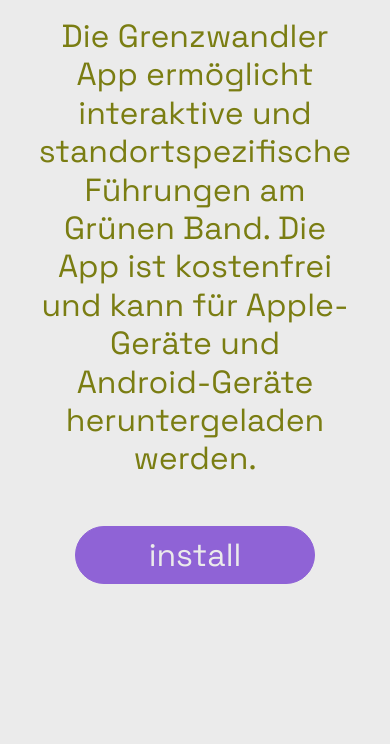
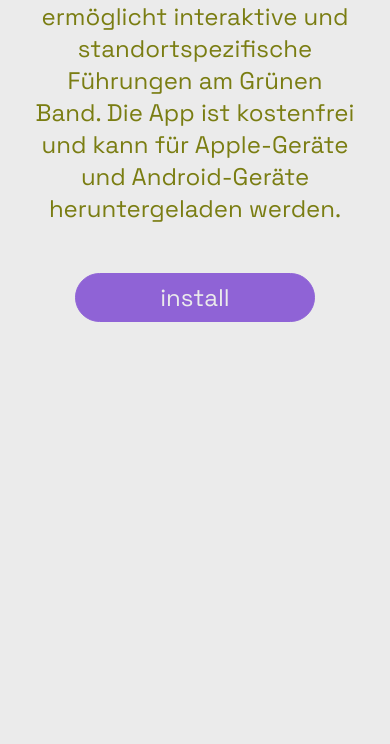
Before and after one commit to magdxalena/grenzwandler, a plain HTML site: page index.html in a window 390 px wide. Shown: the part 431-1175 px from the top of the page. After the commit the page ends 844 px from the top, so only its background shows below. Drawn offline with Linux system fonts and the light colour scheme.

Commit message:
mobile version

```diff
--- a/style.css
+++ b/style.css
@@ -89,3 +89,22 @@
   display: flex;
   align-items: center;
 }
+
+@media screen and (max-width: 600px) {
+  p {
+    font-size: 1.5rem;
+    line-height: 2rem;
+  }
+
+  body {
+    padding: 2rem 2rem 5rem 2rem;
+  }
+
+  .button {
+    font-size: 1.5rem;
+    padding: 0.5rem 2rem 0.5rem 2rem;
+  }
+
+
+
+}
```
